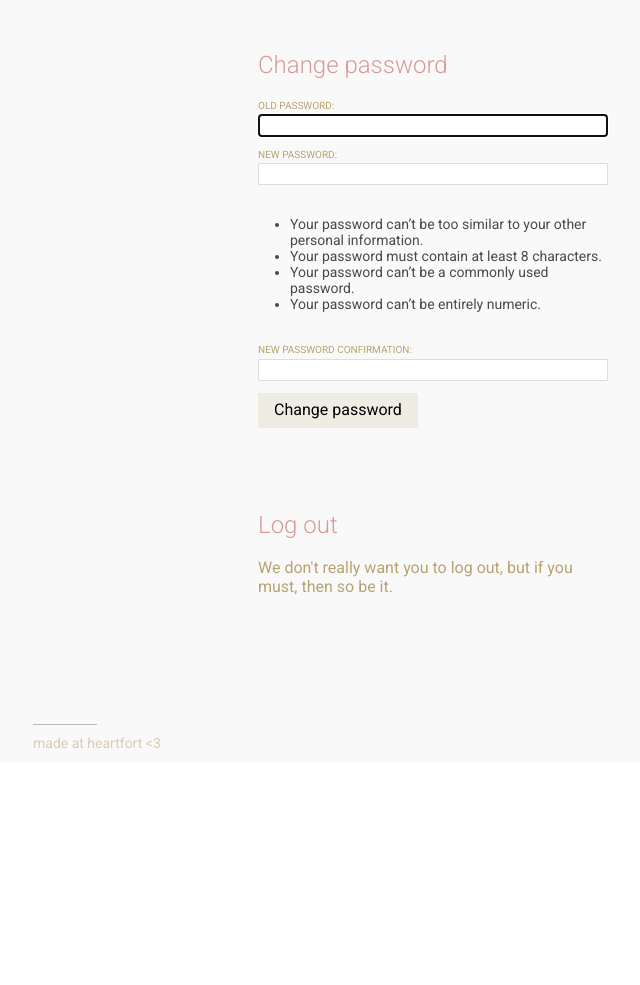
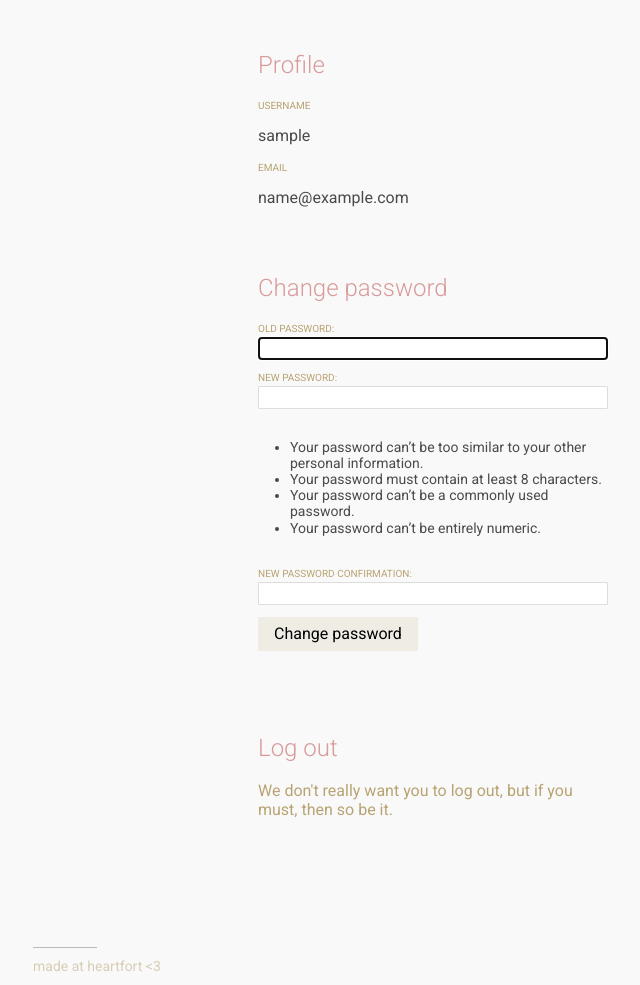
Before and after one commit to sirodoht/oscarator.com, a Django app: page /settings/ in a window 1280 px wide. Shown: the part 212-1197 px from the top of the page, without its empty margins (207-847 px from the left). Before the commit the page ends 961 px from the top, so only its background shows below. Run offline with Django 3.2, Linux system fonts and the light colour scheme; the visitor is signed in with stand-in values (Sample User, id 1); data comes from the database, SQL or seed files in the repository.

Commit message:
add profile on settings template

```diff
--- a/main/static/styles/main.css
+++ b/main/static/styles/main.css
@@ -601,6 +601,15 @@ textarea {
     padding-bottom: 32px;
 }
 
+.settings-profile {
+    max-width: 350px;
+    padding-top: 32px;
+    padding-left: 32px;
+    padding-right: 32px;
+    margin-left: auto;
+    margin-right: auto;
+}
+
 .settings-logout {
     max-width: 350px;
     padding-left: 32px;
--- a/main/templates/main/settings.html
+++ b/main/templates/main/settings.html
@@ -4,6 +4,14 @@
 
 {% block content %}
 <section class="settings">
+    <div class="settings-profile">
+        <h2>Profile</h2>
+        <label for="username">Username</label>
+        <p>{{ request.user.username }}</p>
+        <label for="email">Email</label>
+        <p>{{ request.user.email }}</p>
+    </div>
+
     <form action="{% url 'main:preferences' %}" method="post" class="settings-password">
         <h2>Change password</h2>
 
```
